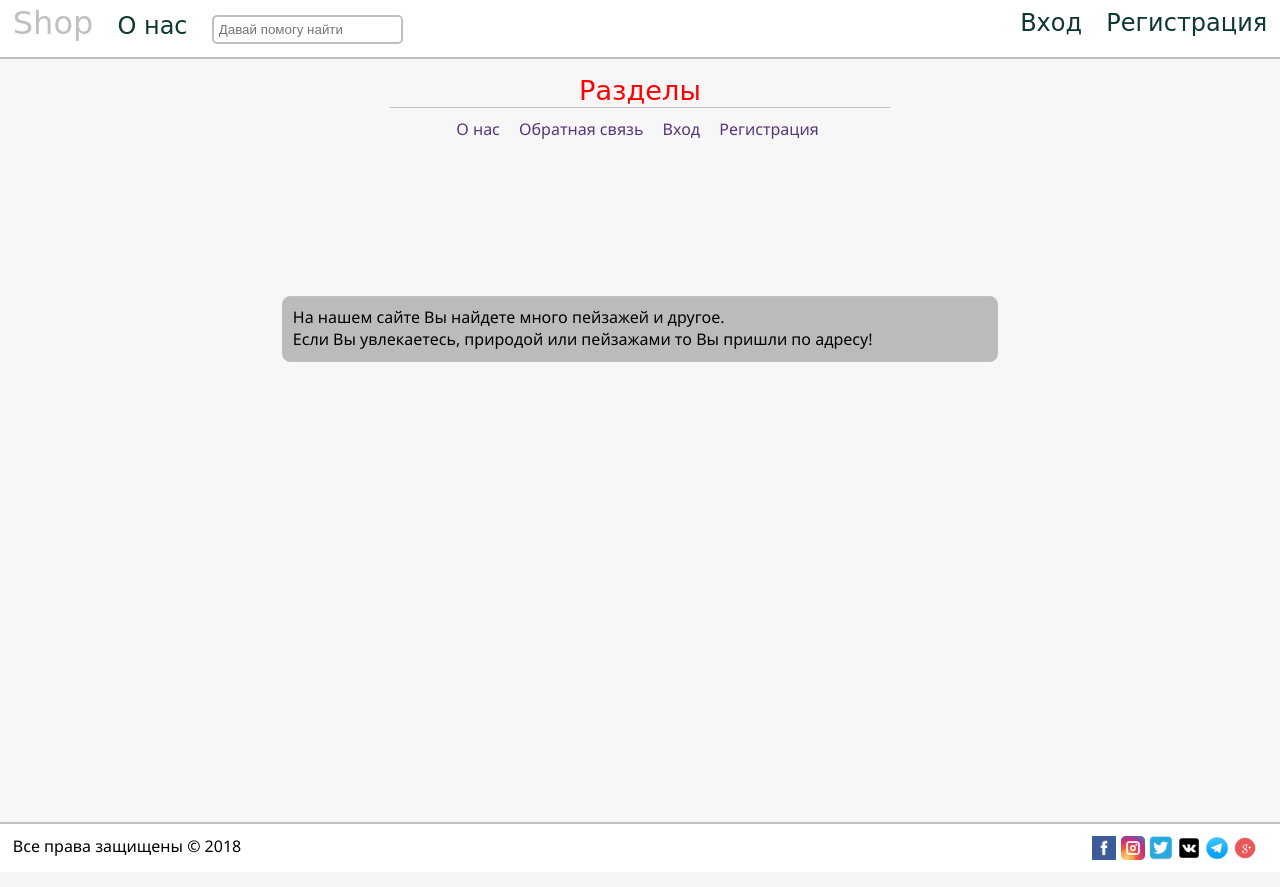
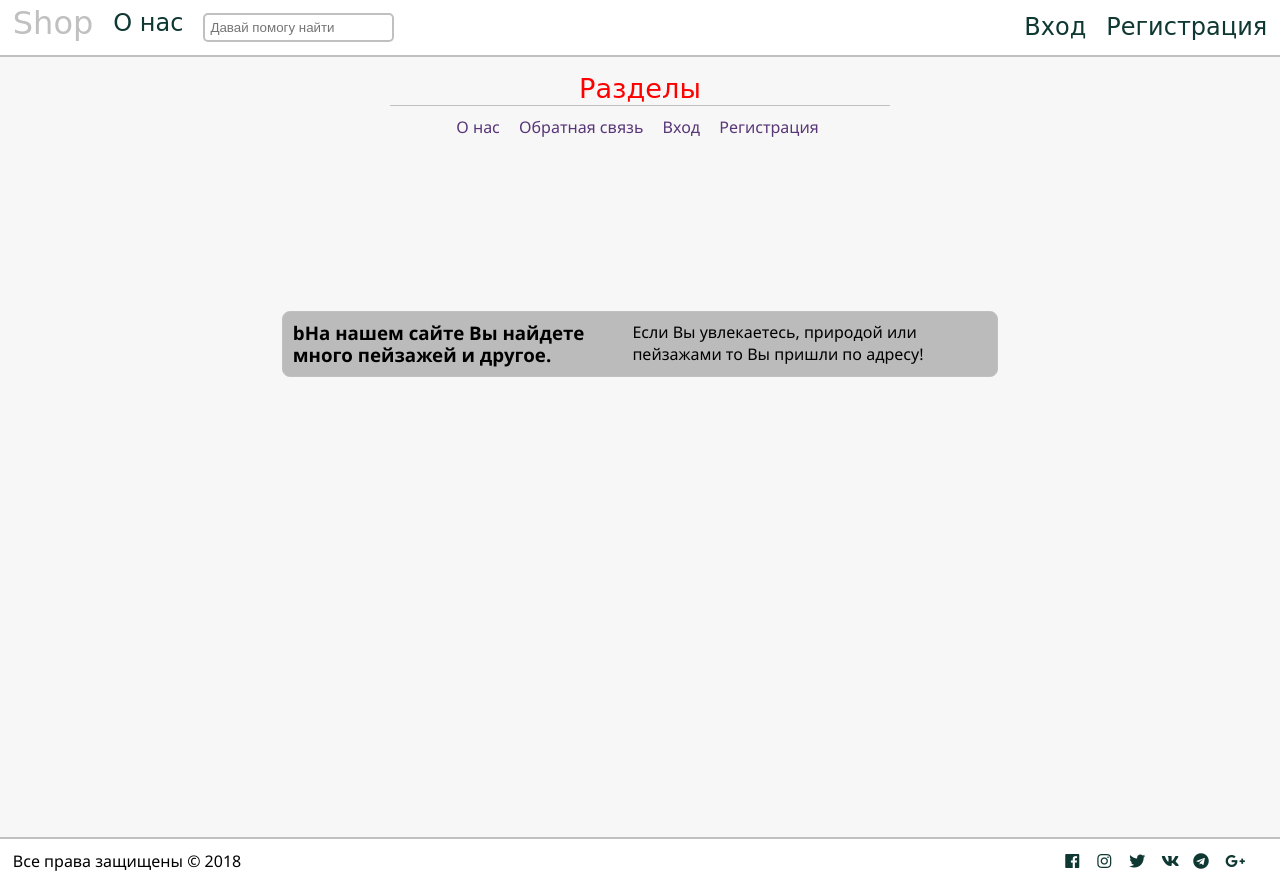
Before and after one commit to Nazar001/Study, a PHP site: page /about.php in a window 1280 px wide. Before the commit the page ends 860 px from the top, so only its background shows below. Run offline with PHP 8.4, Linux system fonts and the light colour scheme.

Commit message:
Lesson 6 update
All delete "float". Use "display : flex". Social-url update.
Fix bugs

```diff
--- a/Site/about.php
+++ b/Site/about.php
@@ -1,8 +1,14 @@
 <!DOCTYPE HTML>
 <html>
-    <?php
-        include("include/head.php");
-    ?>
+<head>
+    <meta charset="UTF-8" />
+    <meta http-equiv="Content-Type" content="text/html; utf-8"/>
+    <meta name="keywords" content="test, site, website"/>
+    <meta name="discription" content="Этот сайт является пробным сайтом"/>
+    <link href="css/main.css" rel="stylesheet" type="text/css">
+    <link href="img/icon.png" rel="shortcut icon" type="image/x-icon"/>
+    <title>Shop</title>
+</head>
 <body>
     <div id="page-wrap">
         <?php
@@ -12,7 +18,7 @@
     <div id="wrapper">
             <div id="articles">
                     <div id="about">
-                        <p>На нашем сайте Вы найдете много пейзажей и другое.</p>
+                        <h3>bНа нашем сайте Вы найдете много пейзажей и другое.</h3>
                         <p>Если Вы увлекаетесь, природой или пейзажами то Вы пришли по адресу! </p>
                     </div>
             </div>
@@ -20,5 +26,6 @@
         <?php
            include("include/footer.php");
         ?>
+           <script src="js/JavaScript.js"></script>
 </body>
 </html>
--- /dev/null
+++ b/Site/css/main.css
@@ -0,0 +1,285 @@
+*{
+    margin: 0;
+    padding: 0;
+    outline: none;
+}
+html{
+    height: 100%;
+}
+body{
+    width: 100%;
+    height: 100%;
+    color: khaki;
+    background-color: #f7f7f7;
+    font-size: 1em;
+    font-family: "Segoe UI", sans-serif;
+    line-height: 135%;
+}
+/*Посилання*/
+a{
+    color: rgb(15, 56, 51);
+    text-decoration: none;
+    transition: all.6s ease;
+    -moz-transition: all.6s ease;
+    -webkit-transition: all.6s ease;
+    -ms-transition: all.6s ease;
+}
+a:hover{
+    color: purple;
+    text-decoration: none ;
+    transition: all.6s ease;
+    -moz-transition: all.6s ease;
+    -webkit-transition: all.6s ease;
+    -ms-transition: all.6s ease;
+}
+a:active{
+    color: rgb(8, 41, 129);
+}
+
+/*Селекційні блоки*/
+::selection{
+    background: #00ccff;
+    color: rgb(255, 255, 255);
+}
+::-moz-selection{
+    background: #006eff;
+    color: rgb(255, 255, 255);
+}
+img{
+    max-width: 100%;
+    height: auto;
+    width: auto\9;
+}
+hr{
+    display: block;
+    border: 0;
+    height: 1px;
+    border-top: 1px solid silver;
+    padding: 0;
+}
+/*Шапка*/
+header, footer{
+    width: 98%;
+    background-color: white;
+    min-height: 10px;
+    display: flex;
+}
+header{
+    flex-direction: row;
+    justify-content: space-between;
+    align-items: center;
+    border-bottom: 2px solid silver;
+    padding: 1%;
+}
+#left{
+    display: flex;
+}
+#right{
+    display: flex;
+}
+#logo{
+    font-size: 2em;
+    font-family: Comic Sans MS, sans-serif;
+    color: silver;
+}
+.contact{
+    font-size: 1.5em;
+    font-family: Comic Sans MS, sans-serif;
+    margin-left: 20px;
+}
+.right{
+    display: flex;
+    justify-content: flex-end;
+}
+.left{
+    display: flex;
+    justify-content: left;
+    color: black;
+}
+.clear {clear: both;}
+input[type=text].field{
+    border-radius: 5px;
+    border: 2px solid silver;
+    padding: 5px;
+    margin-left: 20px;
+}
+input[type=text].field:focus{
+    border: 2px solid purple;
+}
+/*Меню*/
+#menu{
+    color: red;
+    font-family: Comic Sans MS, sans-serif;
+    font-size: 1.7em;
+}
+#menu hr{
+    width: 500px;
+    max-width: 100%;
+    margin-top: 5px;
+    margin-bottom: 10px;
+
+}
+#menuHrefs a{
+    padding: 5px;
+    border-radius: 5px;
+    margin-right: 5px;
+    color: rgb(88, 54, 119);
+}
+#menuHrefs a:hover{
+    background-color: rgb(169, 169, 169);
+}
+
+#menuHrefs a:hover{
+    color: rgb(21, 83, 177);
+}
+/*Основні стилі*/
+
+#wrapper{
+    display: flex;
+    flex-direction: column;
+    margin-top: 20px;
+    width: 100%;
+}
+#wrapper #articles{
+    display: flex;
+    justify-content: left;
+    width: 80%;
+    margin-left: 10%;
+    margin-top: 15px;
+}
+#wrapper #articles article{
+    display: flex;
+    flex-direction: column;
+    width: 31.33333%;
+    border: 1px solid silver;
+    box-sizing: border-box;
+    border-radius: 5px;
+    background-color: rgb(255, 255, 255);
+    margin-right: 2%;
+    min-height: 400px;
+}
+#wrapper #articles article img{
+    width: 100%;
+    height: 200px;
+    border-radius: 5px 5px 0px 0px;
+    border-bottom: 1px solid silver;
+}
+#wrapper #articles article h2{
+    text-align: center;
+    width: 90%;
+    margin-left: 5%;
+    font-weight: normal;
+    font-size: 1.7em;
+    color: #4a4a4a;
+}
+#wrapper #articles article p{
+    text-align: justify;
+    width: 80%;
+    margin-left: 10%;
+    color: black;
+    text-indent: 1em;
+}
+#wrapper #articles article a{
+    padding: 5px 3px;
+    background-color: #006eff;
+    color: black;
+    margin-left: 5%;
+    display: flex;
+    width: 100px;
+    border-radius: 5px;
+    margin-top: 10px;
+}
+#wrapper #articles article a:hover{
+    background-color: aquamarine;
+    color: #3cff00;
+}
+/*Центральный блок нашего сайта*/
+#main_soc_block{
+    width: 100%;
+    padding: 2% 0;
+    border-bottom: 2px solid  black;
+    border-top: 2px solid black;
+    margin: 20px 0;
+    display: flex;
+    justify-content: center;
+    align-items: center;
+    background: url("../img/galaxy.jpg") repeat-x center 0;
+    height: 200px;
+}
+#main_soc_block_in{
+    border: 1px;
+    text-align: center;
+    border: 1px solid silver;
+    background-color: rgba(255, 228, 196, 0.192);
+    color: black;
+    padding: 10px;
+    border-radius: 10px;
+}
+#main_soc_block_in h3{
+    font-weight: bolder;
+}
+#main_soc_block_in a{
+    background-color: rgb(210, 105, 30);
+    color: rgb(87, 87, 87);
+    padding: 5px;
+    display: flex;
+    justify-content: center;
+    align-items: center;
+    width: 100px;
+    border-radius: 5px;
+    margin-top: 10px;
+    margin-bottom: 10px;
+    margin: auto;
+    border: none;
+}
+#main_soc_block_in a:hover{
+    background-color:rgb(210, 80, 30);;
+    color: rgb(255, 255, 255);
+    transition: all.6s ease;
+    -moz-transition: all.6s ease;
+    -webkit-transition: all.6s ease;
+    -ms-transition: all.6s ease;
+}
+/*Про нас*/
+#wrapper #articles #about{
+    width: 70%;
+    display: flex;
+    justify-content: left;
+    background-color: rgb(187, 187, 187);
+    border-radius: 8px;
+    border: 1px solid silver;
+    box-sizing: border-box;
+    color: black;
+    padding: 1%;
+    margin-left: 15%;
+    position: relative;
+    bottom: 450px;
+
+}
+/*Футер*/
+footer{
+    border-top: 2px solid silver;
+    margin-top: 10px;
+    padding: 1%;
+    padding-bottom: 2%;
+    justify-content: space-between;
+}
+#page-wrap:after{
+    content: "";
+    display: block;
+}
+
+footer, #page-wrap:after {height: 10px;}
+
+#page-wrap{
+    min-height: 92%;
+    margin-bottom: -10px;
+}
+.social{
+    display: flex;
+    margin-right: 10px;
+}
+.social a{
+    width: 32px;
+    height: 32px;
+}
--- a/Site/css/style.css
+++ /dev/null
@@ -1,230 +0,0 @@
-@charset "utf-8";
-*{
-    margin: 0;
-    padding: 0;
-    outline: none;
-}
-html{
-    height: 100%;
-}
-body{
-    width: 100%;
-    height: 100%;
-    color: khaki;
-    background-color: #f7f7f7;
-    font-size: 1em;
-    font-family: "Segoe UI", sans-serif;
-    line-height: 135%;
-}
-/*Посилання*/
-a{
-    color: rgb(15, 56, 51);
-    text-decoration: none;
-    transition: all.6s ease;
-    -moz-transition: all.6s ease;
-    -webkit-transition: all.6s ease;
-    -ms-transition: all.6s ease;
-}
-a:hover{
-    color: purple;
-    text-decoration: none ;
-    transition: all.6s ease;
-    -moz-transition: all.6s ease;
-    -webkit-transition: all.6s ease;
-    -ms-transition: all.6s ease;
-}
-a:active{
-    color: rgb(8, 41, 129);
-}
-
-/*Селекційні блоки*/
-::selection{
-    background: #00ccff;
-    color: rgb(255, 255, 255);
-}
-::-moz-selection{
-    background: #006eff;
-    color: rgb(255, 255, 255);
-}
-img{
-    max-width: 100%;
-    height: auto;
-    width: auto\9;
-}
-hr{
-    display: block;
-    border: 0;
-    height: 1px;
-    border-top: 1px solid silver;
-    padding: 0;
-}
-/*Шапка*/
-header, footer{
-    width: 98%;
-    background-color: white;
-    min-height: 10px;
-    float: left;
-}
-header{
-    border-bottom: 2px solid silver;
-    padding: 1%;
-}
-#logo{
-    font-size: 2em;
-    font-family: Comic Sans MS, sans-serif;
-    color: silver;
-}
-.contact{
-    font-size: 1.5em;
-    font-family: Comic Sans MS, sans-serif;
-    margin-left: 20px;
-}
-.right{float: right}
-.left{float: left;
-color: black;
-}
-.clear {clear: both;}
-input[type=text].field{
-    border-radius: 5px;
-    border: 2px solid silver;
-    padding: 5px;
-    margin-left: 20px;
-}
-input[type=text].field:focus{
-    border: 2px solid purple;
-}
-/*Меню*/
-#menu{
-    color: red;
-    font-family: Comic Sans MS, sans-serif;
-    font-size: 1.7em;
-}
-#menu hr{
-    width: 500px;
-    max-width: 100%;
-    margin-top: 5px;
-    margin-bottom: 10px;
-
-}
-#menuHrefs a{
-    padding: 5px;
-    border-radius: 5px;
-    margin-right: 5px;
-    color: rgb(88, 54, 119);
-}
-#menuHrefs a:hover{
-    background-color: rgb(169, 169, 169);
-}
-
-#menuHrefs a:hover{
-    color: rgb(21, 83, 177);
-}
-/*Основні стилі*/
-
-#wrapper{
-    margin-top: 20px;
-    float: left;
-    width: 100%;
-}
-#wrapper #articles{
-    float: left;
-    width: 80%;
-    margin-left: 10%;
-}
-#wrapper #articles article{
-    float: left;
-    width: 31.33333%;
-    border: 1px solid silver;
-    box-sizing: border-box;
-    border-radius: 5px;
-    background-color: rgb(255, 255, 255);
-    margin-right: 2%;
-    min-height: 400px;
-}
-#wrapper #articles article img{
-    width: 100%;
-    height: 200px;
-    border-radius: 5px 5px 0px 0px;
-    border-bottom: 1px solid silver;
-}
-#wrapper #articles article h2{
-    text-align: center;
-    width: 90%;
-    margin-left: 5%;
-    font-weight: normal;
-    font-size: 1.7em;
-    color: #4a4a4a;
-}
-#wrapper #articles article p{
-    text-align: justify;
-    width: 80%;
-    margin-left: 10%;
-    color: black;
-    text-indent: 1em;
-}
-#wrapper #articles article a{
-    padding: 5px 3px;
-    background-color: #006eff;
-    color: black;
-    margin-left: 5%;
-    float: left;
-    border-radius: 5px;
-    margin-top: 10px;
-}
-#wrapper #articles article a:hover{
-    background-color: aquamarine;
-    color: #005519;
-}
-/*Центральный блок нашего сайта*/
-#main_soc_block{
-    width: 100%;
-    padding: 2% 0;
-    border-bottom: 2px solid silver;
-    border-top: 2px solid silver;
-    margin: 20px 0;
-
-}
-#main_soc_block_in{
-    border: 1px;
-}
-
-/*Про нас*/
-#wrapper #articles #about{
-    width: 70%;
-    float: left;
-    background-color: rgb(187, 187, 187);
-    border-radius: 8px;
-    border: 1px solid silver;
-    box-sizing: border-box;
-    color: black;
-    padding: 1%;
-    margin-left: 15%;
-    position: relative;
-    bottom: 450px;
-}
-/*Футер*/
-footer{
-    border-top: 2px solid silver;
-    margin-top: 10px;
-    padding: 1%;
-    padding-bottom: 2%;
-}
-#page-wrap:after{
-    content: "";
-    display: block;
-}
-
-footer, #page-wrap:after {height: 10px;}
-
-#page-wrap{
-    min-height: 92%;
-    margin-bottom: -10px;
-}
-.social{
-    float: right;
-    margin-right: 10px;
-}
-.social img{
-    width: 24px;
-    height: 24px;
-}
--- a/Site/include/footer.php
+++ b/Site/include/footer.php
@@ -1,11 +1,12 @@
+<link rel="stylesheet" href="https://use.fontawesome.com/releases/v5.7.1/css/all.css" integrity="sha384-fnmOCqbTlWIlj8LyTjo7mOUStjsKC4pOpQbqyi7RrhN7udi9RwhKkMHpvLbHG9Sr" crossorigin="anonymous">
 <footer>
     <span class="left"> Все права защищены &copy; 2018</span>
     <div class="social">
-        <a href="https://www.facebook.com/" title="Мы в FaceBook"><img src="img\footer\facebook.jpg" alt="F"></a>
-        <a href="https://www.instagram.com/" title="Мы в Instagram"><img src="img\footer\instagram.jpg" alt="I"></a>
-        <a href="https://www.twitter.com/" title="Мы в Twitter"><img src="img\footer\twitter.jpg" alt="T"></a>
-        <a href="https://www.vk.com/" title="Мы в ВКонтакте"><img src="img\footer\vk.jpg" alt="V"></a>
-        <a href="https://www.telegram.com/" title="Мы в Telegram"><img src="img\footer\telegram.jpg" alt="T"></a>
-        <a href="https://www.googleplus.com/" title="Мы в GooglePlus"><img src="img\footer\googleplus.jpg" alt="G"></a>
+        <a href="https://www.facebook.com/" title="Мы в FaceBook"><i class="fab fa-facebook"></i></a>
+        <a href="https://www.instagram.com/" title="Мы в Instagram"><i class="fab fa-instagram"></i></a>
+        <a href="https://www.twitter.com/" title="Мы в Twitter"><i class="fab fa-twitter"></i></a>
+        <a href="https://www.vk.com/" title="Мы в ВКонтакте"><i class="fab fa-vk"></i></a>
+        <a href="https://www.telegram.com/" title="Мы в Telegram"><i class="fab fa-telegram"></i></a>
+        <a href="https://www.googleplus.com/" title="Мы в GooglePlus"><i class="fab fa-google-plus-g"></i></a>
     </div>
 </footer>
--- a/Site/include/head.php
+++ /dev/null
@@ -1,10 +0,0 @@
-<head>
-    <meta charset="UTF-8" />
-    <meta http-equiv="Content-Type" content="text/html; utf-8"/>
-    <meta name="keywords" content="test, site, website"/>
-    <meta name="discription" content="Этот сайт является пробным сайтом"/>
-    <link href="img/icon.png" rel="shortcut icon" type="image/x-icon"/>
-    <link href="css/style.css" rel="stylesheet" type="text/css">
-    <script src="js/JavaScript.js"></script>
-    <title>Shop</title>
-</head>
--- a/Site/include/header.php
+++ b/Site/include/header.php
@@ -1,11 +1,14 @@
 <header>
-    <a href="index.php" title="На главную" id="logo">Shop</a>
-    <span class="contact"><a href="about.php" title="Информация о нас">О нас</a></span>
-    <input type="text" class="field" placeholder="Давай помогу найти"/>
-    <span class="right">
+    <div id="left">
+        <a href="index.php" title="На главную" id="logo">Shop</a>
+        <span class="contact"><a href="about.php" title="Информация о нас">О нас</a></span>
+        <input type="text" class="field" placeholder="Давай помогу найти"/>
+    </div>
+    <div id="right">
         <span class="contact"><a href="auth.php" title="Войти">Вход</a></span>
         <span class="contact"><a href="reg.php" title="Зарегистрироваться">Регистрация</a></span>
-    </span>
+    </div>
+
 </header>
 <div class="clear">
     <br/>
```
Also changed, not shown: Site/auth.php (+11 -4 lines), Site/feedback.php (+12 -5 lines), Site/index.php (+72 -4 lines), Site/reg.php (+11 -4 lines), Site/img/1.jpg (deleted), Site/img/footer/VK.jpg (deleted), Site/img/footer/facebook.jpg (deleted), Site/img/footer/googleplus.jpg (deleted), Site/img/footer/instagram.jpg (deleted), Site/img/footer/telegram.jpg (deleted), Site/img/footer/twitter.jpg (deleted), Site/img/galaxy.jpg (added), Site/img/images.jpg (deleted), Site/img/luxfon.com_38724.jpg (deleted).
